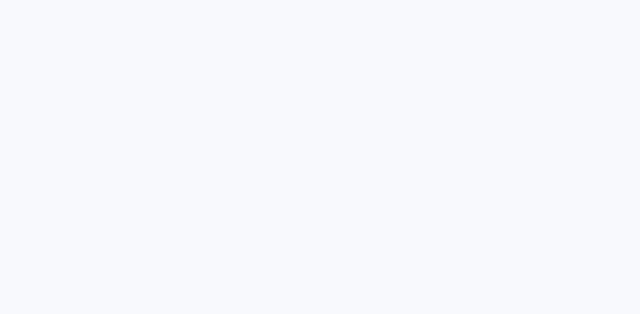
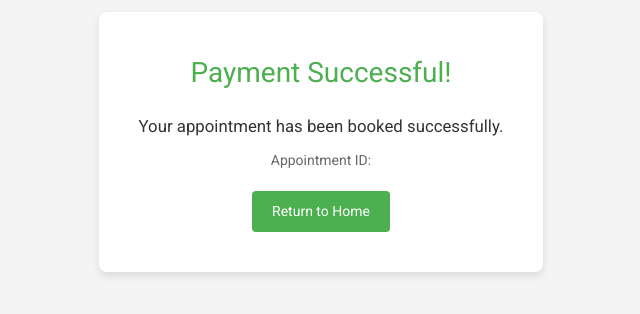
Before and after one commit to JSharanya/GenZHeal, a React (Vite) app: page /checkout-success in a window 1280 px wide. Before the commit this address had no page. Shown: the part 258-572 px from the top of the page, without its empty margins (319-959 px from the left). Built offline with nearby package versions, Linux system fonts and the light colour scheme.

Commit message:
Final changes

```diff
--- a/src/App.jsx
+++ b/src/App.jsx
@@ -16,6 +16,7 @@ import UserProfile from "./pages/UserProfile/UserProfile";
 import "./pages/UserProfile/Profile.css";
 import AboutUs from "./pages/AboutUs/AboutUs";
 import { ToastContainer } from "react-toastify";
+import Success from "./pages/Appointment/Success";
 
 function App() {
   return (
@@ -24,6 +25,7 @@ function App() {
         <Routes>
          <Route path="/" element={<Home />} />
           <Route path="/appointment" element={<Appointment />} />
+          <Route path="/checkout-success" element={<Success />} />
           <Route path="/forum" element={<Froum />} />
           <Route path="/virtualclub" element={<Virtualclub />} />
           <Route path="/payment" element={<Payment />} />
--- /dev/null
+++ b/src/pages/Appointment/Success.css
@@ -0,0 +1,51 @@
+.success-container {
+    display: flex;
+    justify-content: center;
+    align-items: center;
+    height: 100vh;
+    background-color: #f4f4f4;
+  }
+
+  .success-card {
+    background-color: #fff;
+    padding: 40px;
+    border-radius: 8px;
+    box-shadow: 0 4px 8px rgba(0, 0, 0, 0.1);
+    text-align: center;
+  }
+
+  .success-title {
+    font-size: 2em;
+    color: #4caf50;
+    margin-bottom: 20px;
+  }
+
+  .success-message {
+    font-size: 1.2em;
+    color: #333;
+    margin-bottom: 10px;
+  }
+
+  .success-details {
+    font-size: 1em;
+    color: #666;
+  }
+
+  .success-details span {
+    font-weight: bold;
+  }
+
+  .success-home-link {
+    display: inline-block;
+    margin-top: 20px;
+    padding: 10px 20px;
+    font-size: 1em;
+    color: #fff;
+    background-color: #4caf50;
+    border-radius: 4px;
+    text-decoration: none;
+  }
+
+  .success-home-link:hover {
+    background-color: #45a049;
+  }
--- /dev/null
+++ b/src/pages/Appointment/Success.jsx
@@ -0,0 +1,56 @@
+import { useEffect } from "react";
+import { useLocation } from "react-router-dom";
+import "./Success.css";
+
+const Success = () => {
+  const location = useLocation();
+  const appointmentId = new URLSearchParams(location.search).get(
+    "appointmentId"
+  );
+
+  useEffect(() => {
+    const confirmPayment = async () => {
+      try {
+        const res = await fetch(
+          `http://localhost:3000/api/appointment/confirm-payment/${appointmentId}`,
+          {
+            method: "PUT",
+            headers: { "Content-Type": "application/json" },
+          }
+        );
+
+        if (!res.ok) {
+          throw new Error("Failed to confirm payment");
+        }
+
+        const data = await res.json();
+        console.log("Payment confirmed:", data);
+      } catch (error) {
+        console.error("Error confirming payment:", error);
+      }
+    };
+
+    if (appointmentId) {
+      confirmPayment();
+    }
+  }, [appointmentId]);
+
+  return (
+    <div className="success-container">
+      <div className="success-card">
+        <h1 className="success-title">Payment Successful!</h1>
+        <p className="success-message">
+          Your appointment has been booked successfully.
+        </p>
+        <p className="success-details">
+          Appointment ID: <span>{appointmentId}</span>
+        </p>
+        <a href="/" className="success-home-link">
+          Return to Home
+        </a>
+      </div>
+    </div>
+  );
+};
+
+export default Success;
```
Also changed, not shown: src/pages/Appointment/Appointment.jsx (+248 -139 lines).
